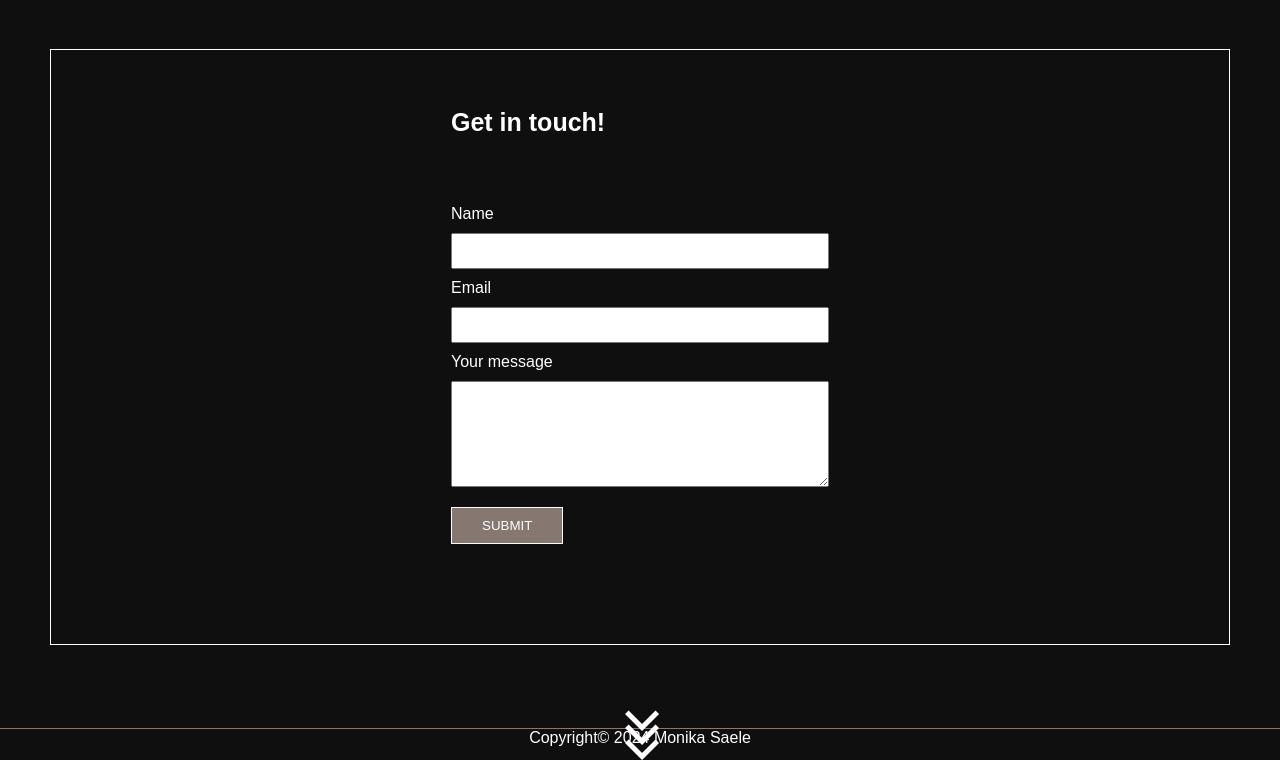
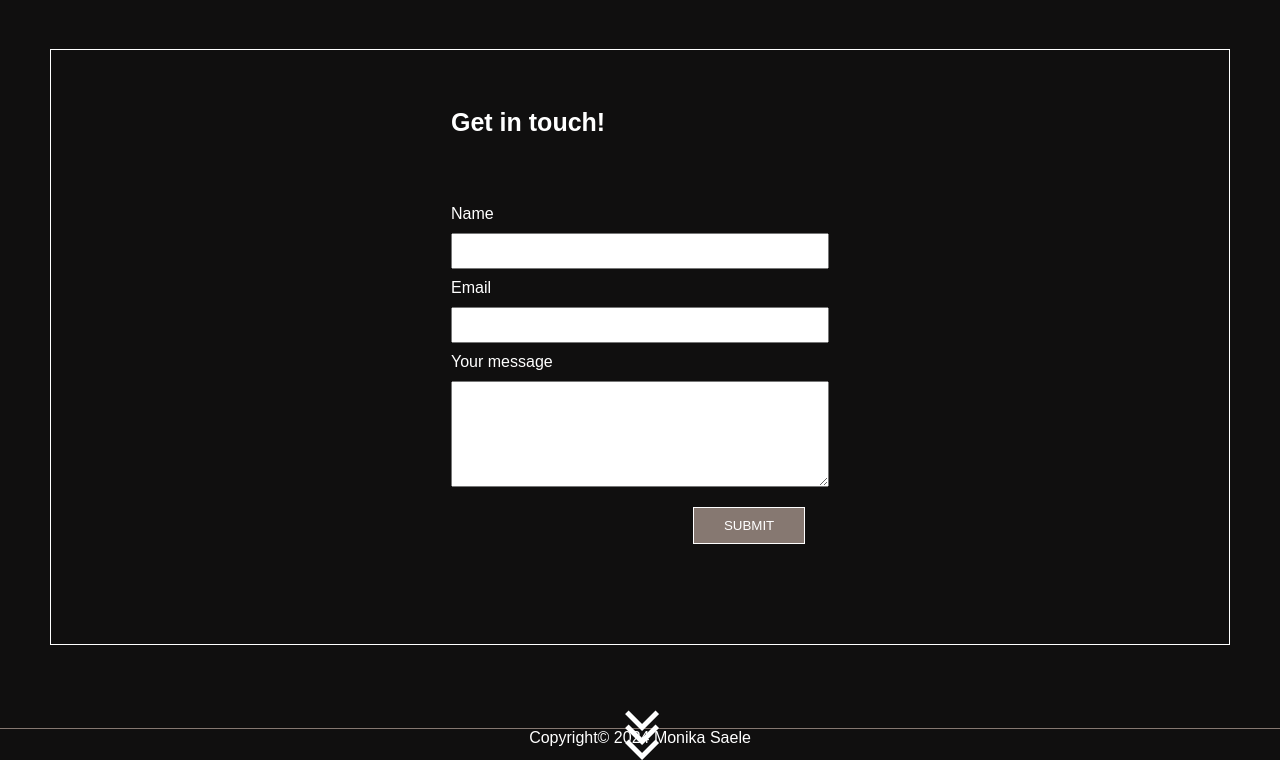
Before and after one commit to Mokki78/NewPortofolio, a website: page index.html in a window 1280 px wide. Shown: the part 4171-4931 px from the top of the page. Drawn offline with nearby package versions, Linux system fonts and the light colour scheme; a web font is replaced by a local one.

Commit message:
Submit button position

```diff
--- a/src/css/styles.css
+++ b/src/css/styles.css
@@ -425,7 +425,11 @@ h6 {
 
 .submit-button {
   display: flex;
-  justify-content: flex-start;
+  position: relative;
+  bottom: 10%;
+  left: 64%;
+
+
   padding: 10px 30px;
   border: 1px solid white;
   background-color: #867871;
```
